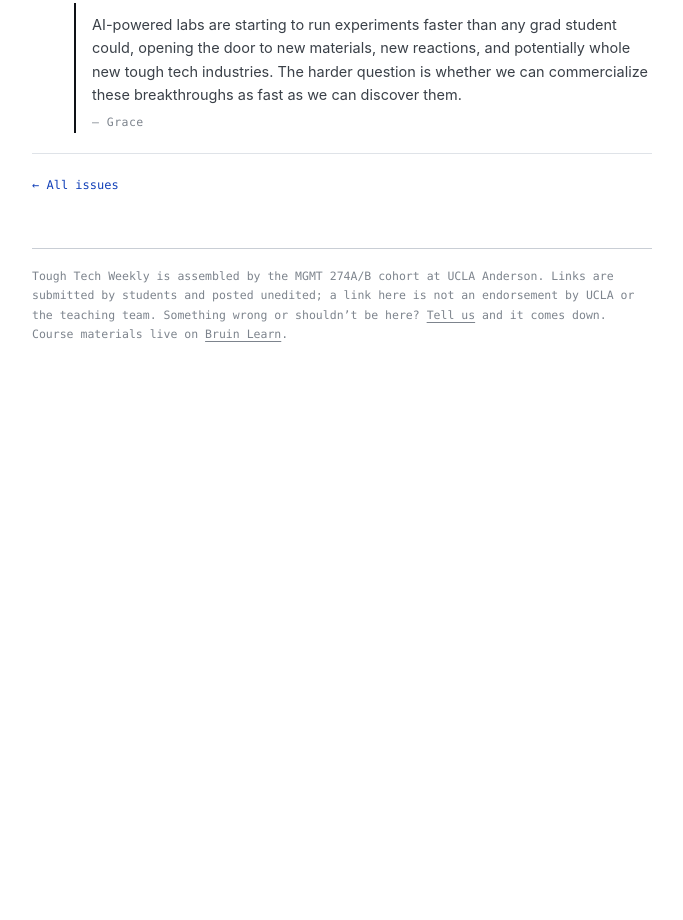
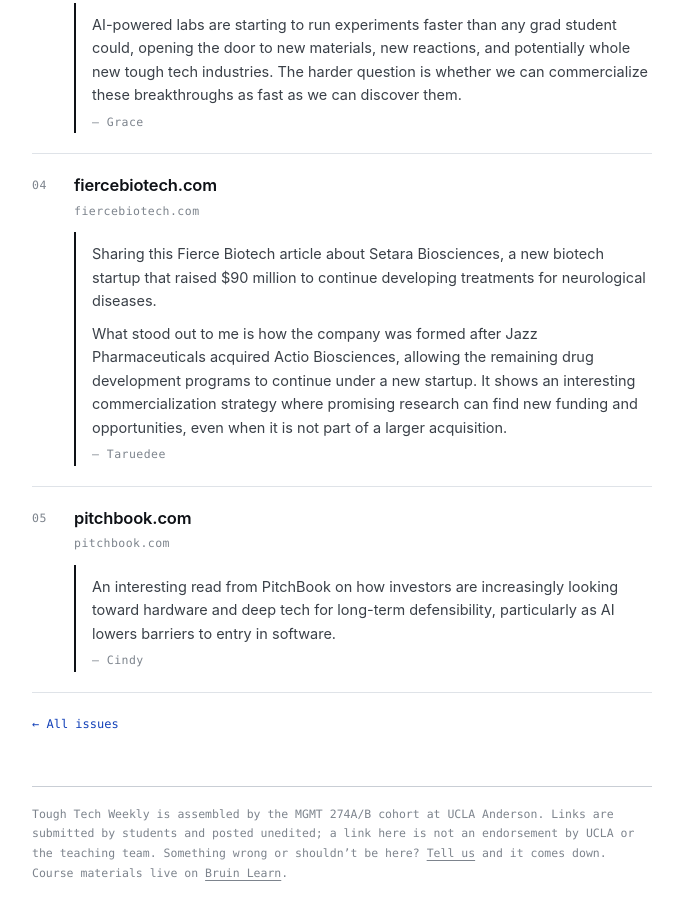
Before and after one commit to toughtechcapstone/toughtechcapstone.github.io, a plain HTML site: page issues/2026-w48.html in a window 1280 px wide. Shown: the part 910-1830 px from the top of the page, without its empty margins (440-1123 px from the left). Before the commit the page ends 1333 px from the top, so only its background shows below. Drawn offline with Linux system fonts and the light colour scheme.

Commit message:
Publish issue [skip ci]

```diff
--- a/issues/2026-w48.html
+++ b/issues/2026-w48.html
@@ -4,9 +4,9 @@
   <meta charset="utf-8">
   <meta name="viewport" content="width=device-width, initial-scale=1">
   <title>Issue 9 — Tough Tech Weekly</title>
-  <meta name="description" content="Tough Tech Weekly issue 9, Nov 27, 2026: 3 links from the MGMT 274A/B cohort.">
+  <meta name="description" content="Tough Tech Weekly issue 9, Nov 27, 2026: 5 links from the MGMT 274A/B cohort.">
   <meta property="og:title" content="Issue 9 — Tough Tech Weekly">
-  <meta property="og:description" content="Tough Tech Weekly issue 9, Nov 27, 2026: 3 links from the MGMT 274A/B cohort.">
+  <meta property="og:description" content="Tough Tech Weekly issue 9, Nov 27, 2026: 5 links from the MGMT 274A/B cohort.">
   <meta property="og:url" content="https://toughtechcapstone.github.io/issues/2026-w48.html">
   <meta property="og:type" content="website">
   <meta name="color-scheme" content="light">
@@ -38,7 +38,7 @@
   <main>
     <div class="issue-head">
       <h2>Issue 9</h2>
-      <p class="issue-date">Nov 27, 2026 &middot; 3 links</p>
+      <p class="issue-date">Nov 27, 2026 &middot; 5 links</p>
     </div>
     <div class="items">
     <div class="item">
@@ -56,6 +56,16 @@
       <p class="src">sciencedirect.com</p>
       <div class="why"><p>AI-powered labs are starting to run experiments faster than any grad student could, opening the door to new materials, new reactions, and potentially whole new tough tech industries. The harder question is whether we can commercialize these breakthroughs as fast as we can discover them.</p><cite>&mdash; Grace</cite></div>
     </div>
+    <div class="item">
+      <h3><a href="https://www.fiercebiotech.com/biotech/setara-raises-90m-series-carrying-actio-torch-following-jazz-acquisition" rel="noopener nofollow">fiercebiotech.com</a></h3>
+      <p class="src">fiercebiotech.com</p>
+      <div class="why"><p>Sharing this Fierce Biotech article about Setara Biosciences, a new biotech startup that raised $90 million to continue developing treatments for neurological diseases.</p><p>What stood out to me is how the company was formed after Jazz Pharmaceuticals acquired Actio Biosciences, allowing the remaining drug development programs to continue under a new startup. It shows an interesting commercialization strategy where promising research can find new funding and opportunities, even when it is not part of a larger acquisition.</p><cite>&mdash; Taruedee</cite></div>
+    </div>
+    <div class="item">
+      <h3><a href="https://pitchbook.com/news/articles/slush-investors-point-to-hardware-and-deep-tech-for-defensibility" rel="noopener nofollow">pitchbook.com</a></h3>
+      <p class="src">pitchbook.com</p>
+      <div class="why"><p>An interesting read from PitchBook on how investors are increasingly looking toward hardware and deep tech for long-term defensibility, particularly as AI lowers barriers to entry in software.</p><cite>&mdash; Cindy</cite></div>
+    </div>
     </div>
     <p class="note" style="margin-top:22px"><a href="../index.html">&larr; All issues</a></p>
     <footer>
```
Also changed, not shown: index.html (+11 -1 lines).
